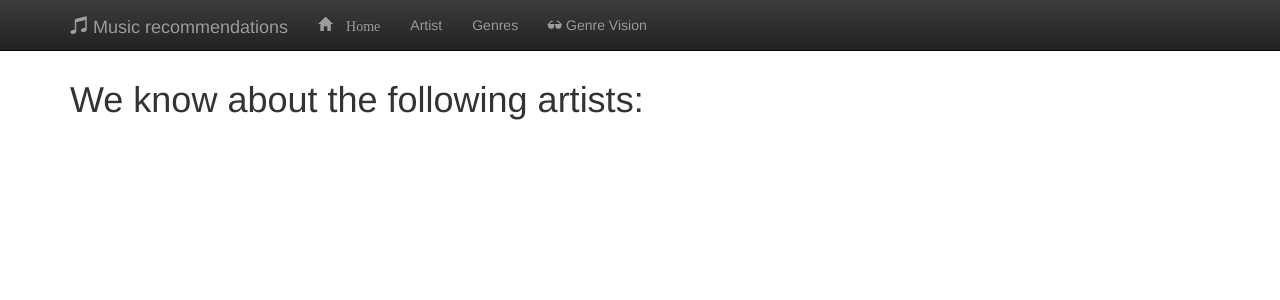
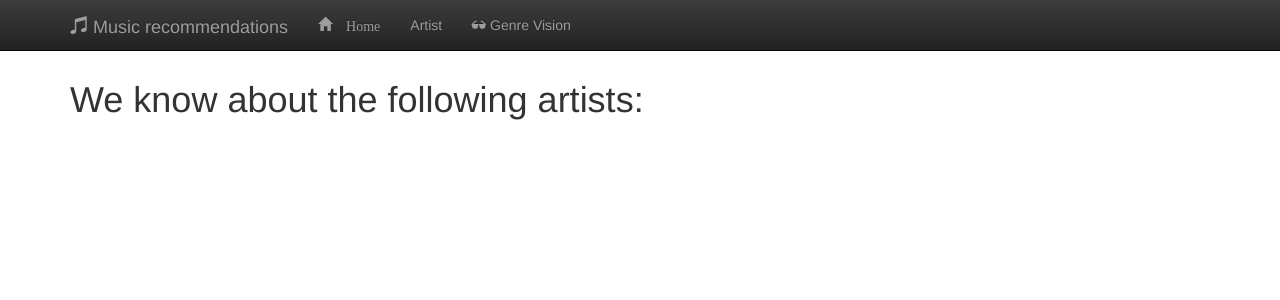
Before and after one commit to m329/reco, a Flask app: page /artists in a window 1280 px wide. Shown: the top 300 px of the page. Run offline with Flask 2, Linux system fonts and the light colour scheme; data that the repository does not hold is empty; some libraries are stand-ins or nearby versions.

Commit message:
remove genres page

```diff
--- a/templates/layout.html
+++ b/templates/layout.html
@@ -68,7 +68,6 @@
 				<li {% if request.path == "/" %}class="active"{% endif %}><a href="/"><span class="glyphicon glyphicon-home" aria-hidden="true"> Home</a></li>
 				<!--<li {% if request.path == "/artists" %}class="active"{% endif %}><a href="/artists"> Artists</a></li>-->
 				<li {% if request.path == "/artist" %}class="active"{% endif %}><a href="/artist"> Artist</a></li>
-				<li {% if request.path == "/genres" %}class="active"{% endif %}><a href="/genres"> Genres</a></li>
 				<li {% if request.path == "/gvision" %}class="active"{% endif %}><a href="/gvision"><span class="glyphicon glyphicon-sunglasses" aria-hidden="true"></span> Genre Vision</a></li>
 			</ul>
 		</div><!--/.nav-collapse -->
```
